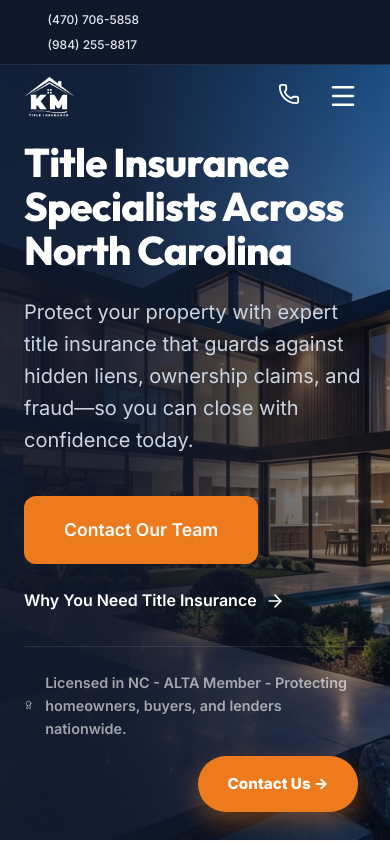
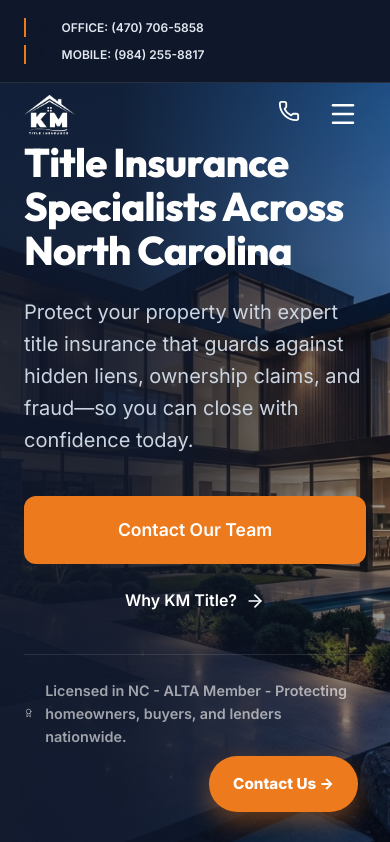
Before and after one commit to Kathir7623/Title-Insurance, a React (Vite) app: page / in a window 390 px wide. Shown: the top 842 px of the page. Built offline with nearby package versions, Linux system fonts and the light colour scheme.

Commit message:
Comprehensive mobile UX overhaul: Fix button overlap, form stacking, and contact info styling

```diff
--- a/src/App.jsx
+++ b/src/App.jsx
@@ -1,5 +1,5 @@
 import React from 'react';
-import { BrowserRouter as Router, Routes, Route, Link } from 'react-router-dom';
+import { BrowserRouter as Router, Routes, Route, Link, useLocation } from 'react-router-dom';
 import { HelmetProvider } from 'react-helmet-async';
 import Navbar from './components/Navbar';
 import Footer from './components/Footer';
@@ -26,7 +26,19 @@
           </main>
           <Footer />
 
-          {/* Floating Action Button */}
+          {/* Floating Action Button - Hidden on Contact page */}
+          <FloatingFAB />
+        </div>
+      </Router>
+    </HelmetProvider>
+  );
+}
+
+const FloatingFAB = () => {
+  const location = useLocation();
+  if (location.pathname === '/contact') return null;
+
+  return (
     <Link
       to="/contact"
       className="fab"
@@ -36,7 +48,8 @@
         right: '2rem',
         background: 'var(--secondary)',
         color: 'white',
-              width: '160px',
+        width: 'auto',
+        padding: '0 1.5rem',
         height: '56px',
         borderRadius: '28px',
         display: 'flex',
@@ -51,10 +64,7 @@
     >
       Contact Us →
     </Link>
-        </div>
-      </Router>
-    </HelmetProvider>
   );
-}
+};
 
 export default App;
--- a/src/components/Navbar.jsx
+++ b/src/components/Navbar.jsx
@@ -56,11 +56,11 @@
               <div style={{ display: 'flex', alignItems: 'center', gap: '1.5rem', fontSize: '0.85rem' }} className="top-bar-contacts">
                 <div style={{ display: 'flex', alignItems: 'center', gap: '0.6rem' }}>
                   <Phone size={14} className="text-secondary" />
-                  <a href="tel:4707065858" style={{ color: '#e2e8f0', textDecoration: 'none', fontWeight: 500 }}>(470) 706-5858</a>
+                  <a href="tel:4707065858" style={{ color: '#e2e8f0', textDecoration: 'none', fontWeight: 600 }}>OFFICE: (470) 706-5858</a>
                 </div>
                 <div style={{ display: 'flex', alignItems: 'center', gap: '0.6rem' }}>
                   <Phone size={14} className="text-secondary" />
-                  <a href="tel:9842558817" style={{ color: '#e2e8f0', textDecoration: 'none', fontWeight: 500 }}>(984) 255-8817</a>
+                  <a href="tel:9842558817" style={{ color: '#e2e8f0', textDecoration: 'none', fontWeight: 600 }}>MOBILE: (984) 255-8817</a>
                 </div>
               </div>
             </div>
@@ -231,8 +231,8 @@
         }
 
         @media (max-width: 480px) {
-          .top-bar-contacts { flex-direction: column; gap: 0.4rem !important; align-items: flex-start !important; }
-          .top-bar-contacts div { font-size: 0.75rem; }
+          .top-bar-contacts { flex-direction: column; gap: 0.5rem !important; align-items: flex-start !important; padding: 0.5rem 0; }
+          .top-bar-contacts div { font-size: 0.75rem; border-left: 2px solid var(--secondary); padding-left: 0.75rem; }
           .nav-container { height: 65px !important; }
           .nav-logo { height: 40px !important; }
         }
--- a/src/pages/Contact.jsx
+++ b/src/pages/Contact.jsx
@@ -157,7 +157,7 @@
               </div>
 
               <form onSubmit={(e) => e.preventDefault()} style={{ display: 'flex', flexDirection: 'column', gap: '1.75rem' }}>
-                <div style={{ display: 'grid', gridTemplateColumns: '1fr 1fr', gap: '1.5rem' }}>
+                <div className="form-grid" style={{ display: 'grid', gridTemplateColumns: '1fr 1fr', gap: '1.5rem' }}>
                   <div style={{ display: 'flex', flexDirection: 'column', gap: '0.5rem' }}>
                     <label style={{ fontSize: '0.9rem', fontWeight: 600, color: 'var(--primary-light)' }}>Full Name <span style={{ color: 'var(--secondary)' }}>*</span></label>
                     <input type="text" placeholder="John Doe" style={inputStyle} required />
@@ -167,7 +167,7 @@
                     <input type="email" placeholder="john@example.com" style={inputStyle} required />
                   </div>
                 </div>
-                <div style={{ display: 'grid', gridTemplateColumns: '1fr 1fr', gap: '1.5rem' }}>
+                <div className="form-grid" style={{ display: 'grid', gridTemplateColumns: '1fr 1fr', gap: '1.5rem' }}>
                   <div style={{ display: 'flex', flexDirection: 'column', gap: '0.5rem' }}>
                     <label style={{ fontSize: '0.9rem', fontWeight: 600, color: 'var(--primary-light)' }}>Who are you? <span style={{ color: 'var(--secondary)' }}>*</span></label>
                     <select style={inputStyle} required>
@@ -230,9 +230,9 @@
         @media (max-width: 768px) {
           .contact-page h1 { font-size: 2.5rem !important; }
           .contact-page .section-padding { padding: 4rem 0 !important; }
-          .contact-page form > div {
+          .contact-page .form-grid {
             grid-template-columns: 1fr !important;
-            gap: 1.75rem !important;
+            gap: 1.5rem !important;
           }
           .contact-page .contact-form-container {
             padding: 2rem !important;
--- a/src/pages/Home.jsx
+++ b/src/pages/Home.jsx
@@ -79,12 +79,12 @@
                 Protect your property with expert title insurance that guards against hidden liens, ownership claims, and fraud—so you can close with confidence today.
               </p>
 
-              <div style={{ display: 'flex', gap: '1.5rem', alignItems: 'center', flexWrap: 'wrap', marginBottom: '2rem' }}>
+              <div style={{ display: 'flex', gap: '1.25rem', alignItems: 'center', flexWrap: 'wrap', marginBottom: '2rem' }} className="hero-btns">
                 <Link to="/contact" className="btn btn-primary" style={{ padding: '1.25rem 2.5rem', fontSize: '1.1rem' }}>
                   Contact Our Team
                 </Link>
-                <Link to="/why-title-insurance" style={{ color: 'white', fontWeight: 600, display: 'flex', alignItems: 'center', gap: '0.5rem', textDecoration: 'none' }}>
-                  Why You Need Title Insurance <ArrowRight size={20} />
+                <Link to="/why-title-insurance" style={{ color: 'white', fontWeight: 600, display: 'flex', alignItems: 'center', gap: '0.5rem', textDecoration: 'none' }} className="secondary-link">
+                  Why KM Title? <ArrowRight size={20} />
                 </Link>
               </div>
 
@@ -435,11 +435,11 @@
             <motion.div {...fadeIn} className="home-form-container" style={{ background: 'white', padding: '3rem', borderRadius: '1.5rem', boxShadow: 'var(--shadow-xl)' }}>
               <h3 style={{ color: 'var(--primary)', marginBottom: '1.5rem' }}>Contact Our Team</h3>
               <form style={{ display: 'flex', flexDirection: 'column', gap: '1rem' }}>
-                <div style={{ display: 'grid', gridTemplateColumns: '1fr 1fr', gap: '1rem' }}>
+                <div className="form-grid" style={{ display: 'grid', gridTemplateColumns: '1fr 1fr', gap: '1rem' }}>
                   <input type="text" placeholder="Full Name" style={inputStyle} required />
                   <input type="email" placeholder="Email Address" style={inputStyle} required />
                 </div>
-                <div style={{ display: 'grid', gridTemplateColumns: '1fr 1fr', gap: '1rem' }}>
+                <div className="form-grid" style={{ display: 'grid', gridTemplateColumns: '1fr 1fr', gap: '1rem' }}>
                   <input type="tel" placeholder="Phone Number" style={inputStyle} required />
                   <select style={inputStyle} required>
                     <option value="">I am a...</option>
@@ -551,7 +551,10 @@
           .grid-cols-2, .grid-cols-3, .grid-cols-4 {
             grid-template-columns: 1fr !important;
           }
-
+          .hero-btns { flex-direction: column; align-items: stretch !important; gap: 1rem !important; }
+          .hero-btns .btn { width: 100%; justify-content: center; }
+          .secondary-link { justify-content: center; padding: 0.5rem; }
+          .form-grid { grid-template-columns: 1fr !important; gap: 1rem !important; }
           .home-form-container { padding: 2rem !important; }
           .home-page .section-padding { padding: 3rem 0 !important; }
         }
```
Lines whose indentation alone changed are shown as unchanged.
